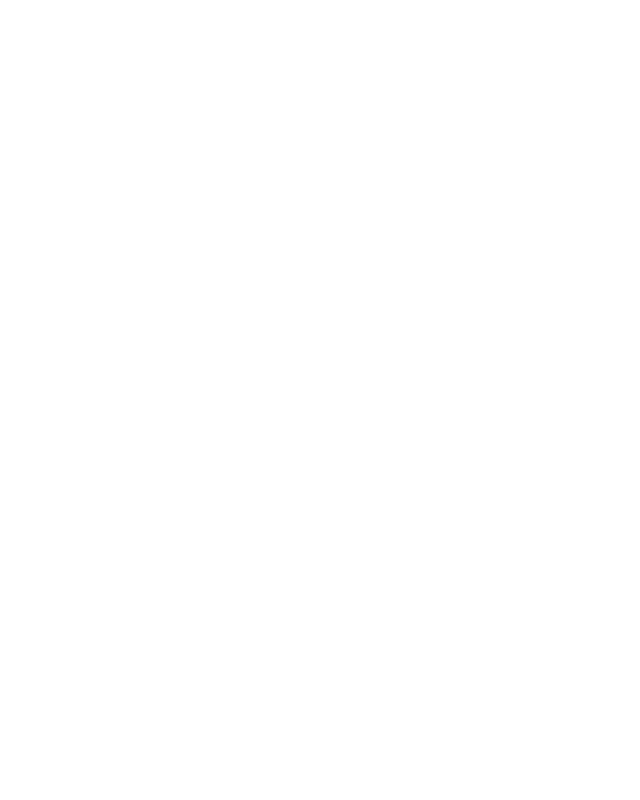
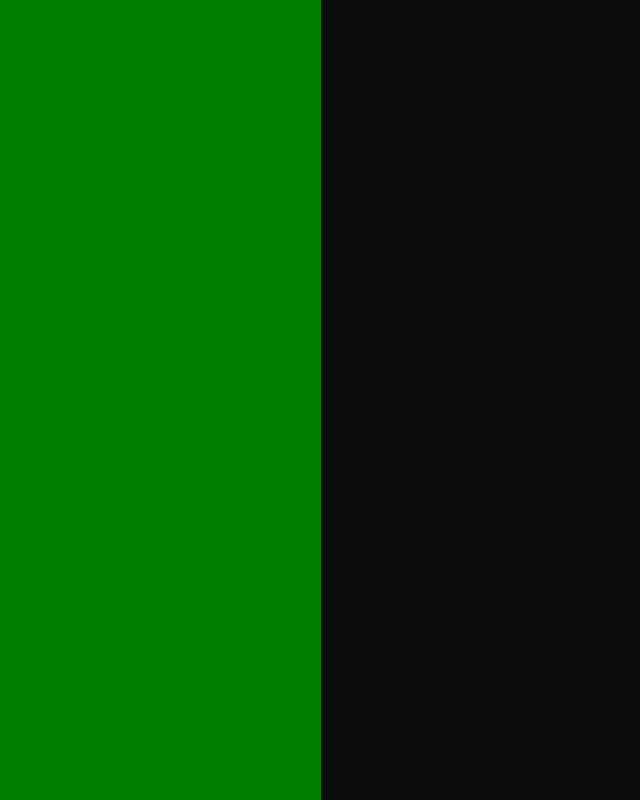
Before and after one commit to dohy-9443/axiosPractice, a React (Create React App) app in the folder axios_practice/: page /bg in a window 1280 px wide. Before the commit this address had no page. Shown: the top 800 px of the page, without its empty margins (179-819 px from the left). Built offline with nearby package versions, Linux system fonts and the light colour scheme.

Commit message:
백그라운드 연습

```diff
--- a/axios_practice/src/App.js
+++ b/axios_practice/src/App.js
@@ -5,6 +5,7 @@
 import MainPage from './Pages/Main/MainPage';
 import MyPage from './Pages/My/MyPage';
 import InfinitiScroll from './Pages/IntersectionObserver/IntersectionObserver';
+import Bg from './Pages/Bg/Bg';
 const App = () => {
   return (
     <BrowserRouter>
@@ -12,6 +13,7 @@
         <Route path="/" element={<MainPage />} />
         <Route path="/my" element={<MyPage />} />
         <Route path="/infinite" element={<InfinitiScroll />} />
+        <Route path="/bg" element={<Bg />} />
       </Routes>
     </BrowserRouter>
   );
--- /dev/null
+++ b/axios_practice/src/Pages/Bg/Bg.js
@@ -0,0 +1,19 @@
+import React from 'react';
+
+import * as S from './style'
+
+const Bg = ({children}) => {
+  return (
+    <S.Back.Container>
+      <S.Back.Blur>
+      <S.Hei>
+        <S.DIV>
+          {children}
+        </S.DIV>
+      </S.Hei>
+      </S.Back.Blur>
+    </S.Back.Container>
+  );
+};
+
+export default Bg;
--- /dev/null
+++ b/axios_practice/src/Pages/Bg/style.js
@@ -0,0 +1,58 @@
+import styled from "styled-components";
+
+export const Back = {
+  Container: styled.div`
+    width: 100%;
+    overflow: hidden;
+    background: linear-gradient(185.89deg, #000000 0.29%, #111111 100%);
+    position: relative;
+
+    &::before {
+      content: '';
+      position: absolute;
+      width: 880px;
+      height: 880px;
+      border-radius: 50%;
+      background: linear-gradient(135.97deg, #98FFF3 14.52%, #0057FF 50.35%, #BD00FF 87.24%);
+      left: -270px;
+      bottom: 332px;
+      z-index: 1;
+    }
+
+    &::after {
+      content: '';
+      position: absolute;
+      width: 710px;
+      height: 710px;
+      border-radius: 50%;
+      background: linear-gradient(135.97deg, #98FFA9 14.52%, #00FFB2 50.35%, #00E0FF 87.24%);
+      right: -65px;
+      bottom: -159px;
+      z-index: 1;
+    }
+  `,
+
+  Blur: styled.div`
+    position: relative;
+    width: 100%;
+    background: rgba(255, 255, 255, 0.05);
+    backdrop-filter: blur(340px);
+    z-index: 2;
+  `,
+}
+
+export const Hei = styled.div`
+  width: 100%;
+  height: 10000px;
+`;
+
+export const DIV = styled.div`
+  width: 500px;
+  height: 10000px;
+  background-color: green;
+  font-size: 20px;
+  color: #fff;
+  display: flex;
+  justify-content: center;
+  align-items: center;
+`;
```
